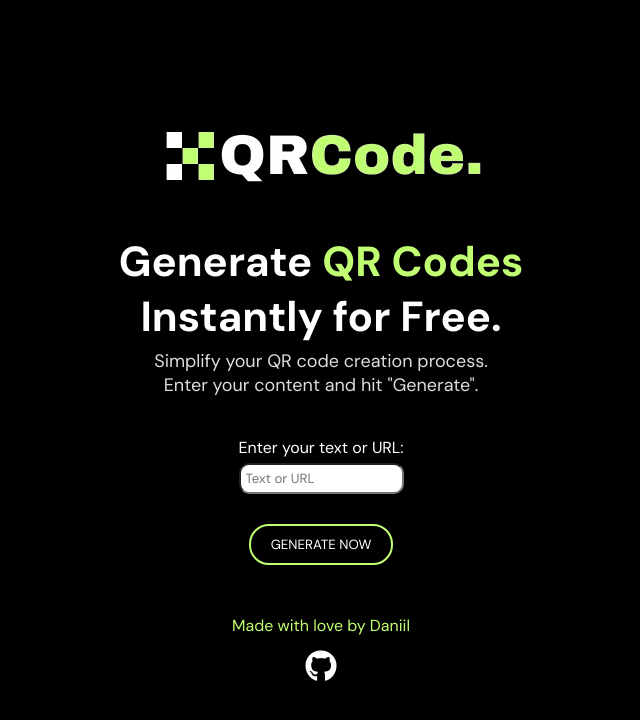
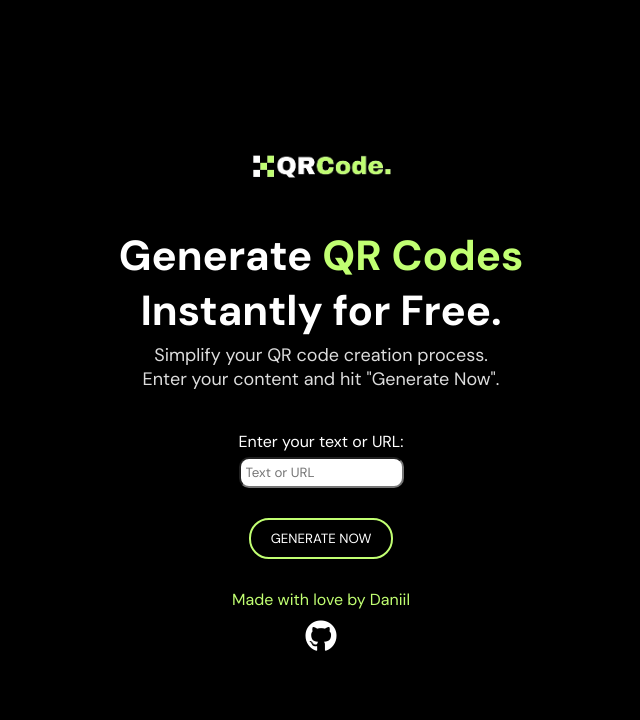
Before and after one commit to dnlmkhlv/qrcode-generator, a plain HTML site: page index.html in a window 1280 px wide. Shown: the whole page, without its empty margins (319-959 px from the left). Drawn offline with Linux system fonts and the light colour scheme.

Commit message:
minor fixes and improvements

```diff
--- a/assets/css/styles.css
+++ b/assets/css/styles.css
@@ -3,18 +3,24 @@
 * {
     margin: 0;
     padding: 0;
+    box-sizing: border-box;
     transition: .5s ease-in-out;
-    font-family: "DM Sans";
+    font-family: "DM Sans", sans-serif;
 }
 
 .hero {
     height: 100vh;
     width: 100%;
+    min-width: 200px;
     background: black;
     display: flex;
     flex-direction: column;
     justify-content: center;
     align-items: center;
+}
+
+.logo {
+    width: 150px;
 }
 
 .info {
@@ -93,8 +99,6 @@ button:hover {
     max-width: 100%;
 }
 
-/* Add this CSS to your existing styles */
-
 .author-info {
     margin-top: 20px;
     text-align: center;
@@ -107,7 +111,7 @@ button:hover {
     margin-bottom: 10px;
 }
 
-.author-info a {
+.author-info i {
     color: white;
     text-decoration: none;
     font-size: 32px;
@@ -117,3 +121,7 @@ button:hover {
 .author-info a:hover {
     color: #c1ff72;
 }
+
+.author-info a:hover i {
+    color: #c1ff72;
+}
--- a/index.html
+++ b/index.html
@@ -3,40 +3,46 @@
 <head>
     <meta charset="UTF-8">
     <meta name="viewport" content="width=device-width, initial-scale=1.0">
+    <meta name="description" content="Generate QR Codes Instantly for Free">
+    <link rel="stylesheet" href="https://cdnjs.cloudflare.com/ajax/libs/font-awesome/5.15.4/css/all.min.css">
     <link rel="stylesheet" href="assets/css/styles.css">
-    <link rel="stylesheet" href="https://cdnjs.cloudflare.com/ajax/libs/font-awesome/5.15.4/css/all.min.css">
     <title>QR Code Generator - Generate Your QR Code in Seconds</title>
 </head>
 <body>
     <div class="hero">
+        <header>
             <img class="logo" src="assets/images/logo.png" alt="Logo">
+        </header>
 
+        <main>
             <div class="info">
                 <h1>Generate <span>QR Codes</span><br>Instantly for Free.</h1>
-            <p>Simplify your QR code creation process.<br>Enter your content and hit "Generate".</p>
+                <p>Simplify your QR code creation process.<br>Enter your content and hit "Generate Now".</p>
             </div>
 
             <div class="container">
                 <p>Enter your text or URL:</p>
                 <input type="text" placeholder="Text or URL" id="qrtext">
                 <div id="display-box">
-                <img src="" id="qrimage">
+                    <img src="" id="qrimage" alt="Generated QR Code">
                     <a id="downloadButton" class="download-link" href="#" download="QR_Code.png">
                         <i class='fa fa-download'></i> Download QR Code
                     </a>
                 </div>
                 <button onclick="GenerateQR()">GENERATE NOW</button>
             </div>
+        </main>
 
+        <footer>
             <div class="author-info">
                 <p>Made with love by Daniil </p>
                 <a href="https://github.com/dnlmkhlv" target="_blank" rel="noopener noreferrer">
                     <i class="fab fa-github"></i>
                 </a>
             </div>
+        </footer>
     </div>
 
     <script src="assets/js/script.js"> </script>
-
 </body>
 </html>
```
Lines whose indentation alone changed are shown as unchanged.
